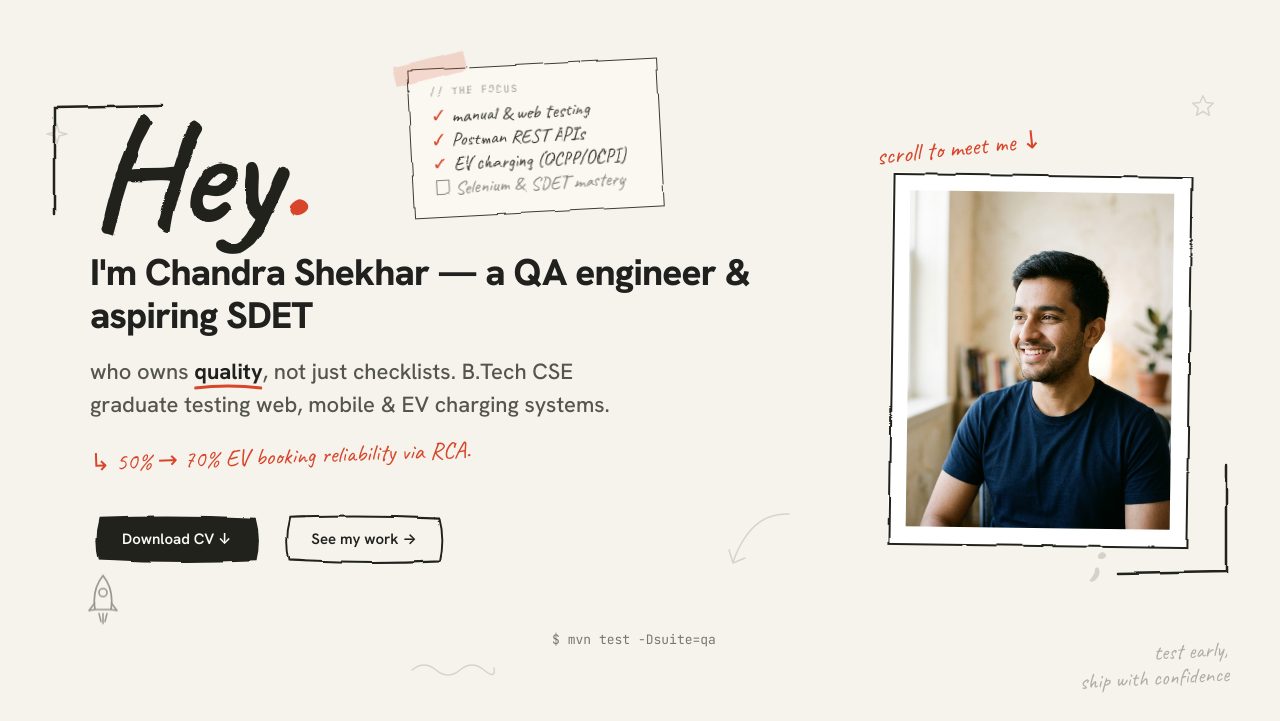
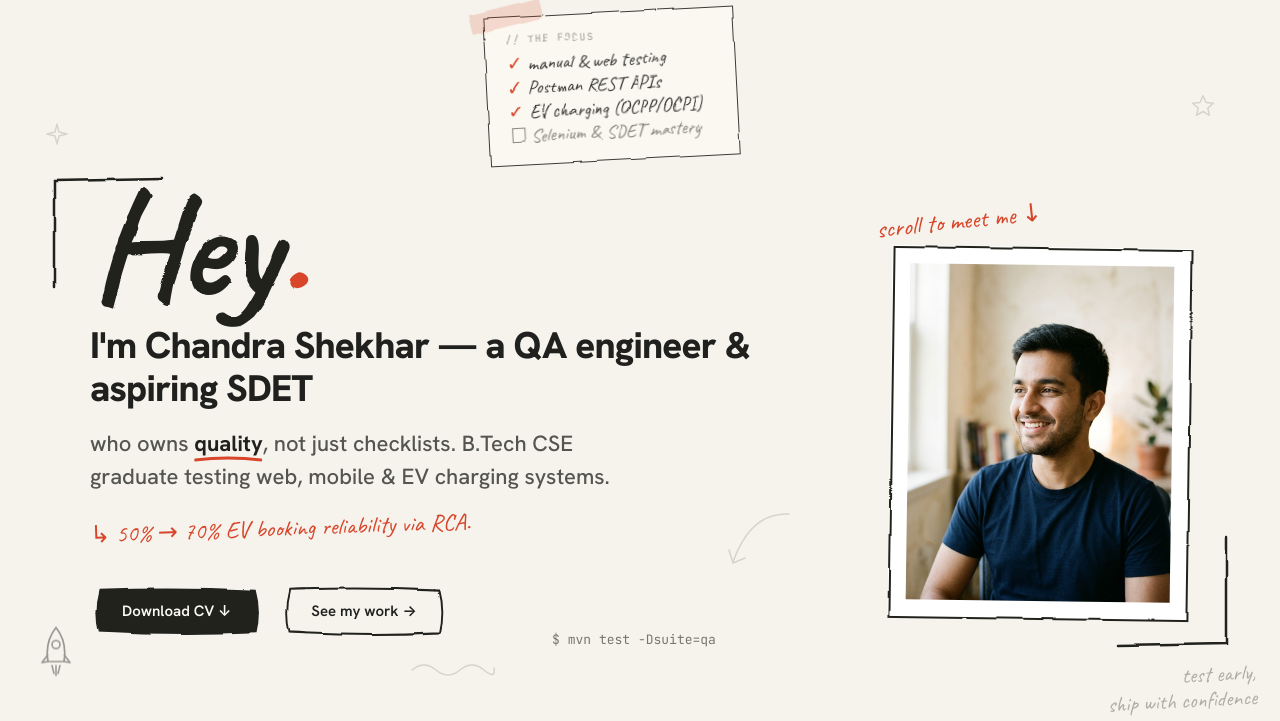
Before and after one commit to sdetChandraShekhar/ShekharPortFolio, a plain HTML site: page index.html in a window 1280 px wide. Shown: the part 79-800 px from the top of the page. Drawn offline with Linux system fonts and the light colour scheme.

Commit message:
Refine hero spacing and mobile header

```diff
--- a/index.html
+++ b/index.html
@@ -164,7 +164,7 @@
     .hero {
       position: relative;
       min-height: calc(100vh - 60px);
-      padding: 40px 48px 80px;
+      padding: 185px 48px 80px;
       display: flex;
       align-items: center;
       background: #f5f3ec;
@@ -898,6 +898,10 @@
     [data-anim="draw"].in path { animation: draw .75s ease forwards; }
 
     /* Responsive Breakpoints */
+    @media (max-width: 1150px) {
+      .hero-sticky-note { display: none !important; }
+      .hero { padding: 56px 36px 72px; }
+    }
     @media (max-width: 920px) {
       .hero-row { gap: 36px; padding: 0 20px; }
       .about-row { flex-direction: column; gap: 36px; }
@@ -998,7 +1002,7 @@
           <path d="M12 2.5 L14.8 8.8 L21.5 9.5 L16.4 14 L17.9 20.6 L12 17.1 L6.1 20.6 L7.6 14 L2.5 9.5 L9.2 8.8 Z" stroke="#9a9a92" stroke-width="1.4" stroke-linejoin="round"/>
         </svg>
       </div>
-      <div class="doodle" style="top:10%;left:32%;transform:rotate(-3deg);z-index:1;" aria-hidden="true">
+      <div class="doodle hero-sticky-note" style="top:22px;left:38%;transform:rotate(-3deg);z-index:1;" aria-hidden="true">
         <div style="position:relative;width:250px;padding:16px 20px;background:#faf8f1;border:1.8px solid #3a3a35;filter:url(#boil);font-family:'Caveat',cursive;font-size:19px;color:#3a3a35;">
           <div style="position:absolute;top:-11px;left:-14px;width:72px;height:20px;background:rgba(216,69,42,0.18);transform:rotate(-11deg);"></div>
           <div style="font-family:'JetBrains Mono',monospace;font-size:10px;letter-spacing:.14em;color:#9a9a92;margin-bottom:6px;">// THE FOCUS</div>
@@ -1022,12 +1026,12 @@
           <path d="M2 12 Q14 2 26 12 T50 12 T74 12 T84 10" stroke="#9a9a92" stroke-width="1.5" fill="none" stroke-linecap="round"/>
         </svg>
       </div>
-      <div class="doodle" style="bottom:5%;right:4%;font-family:'Caveat',cursive;font-size:22px;color:#b0ada5;transform:rotate(-3deg);text-align:right;line-height:1.15;" aria-hidden="true">
+      <div class="doodle" style="bottom:14px;right:24px;font-family:'Caveat',cursive;font-size:22px;color:#b0ada5;transform:rotate(-3deg);text-align:right;line-height:1.15;" aria-hidden="true">
         test early,<br>ship with confidence
       </div>
       <div class="doodle" style="bottom:19%;right:14%;font-family:'Caveat',cursive;font-size:66px;color:#d6d2c7;font-weight:700;line-height:1;" aria-hidden="true">;</div>
 
-      <div class="egg" style="bottom:13%;left:6.5%;opacity:.58;animation:floaty 5.5s ease-in-out infinite;" title="Launch test suite">
+      <div class="egg" style="bottom:6%;left:2.8%;opacity:.58;animation:floaty 5.5s ease-in-out infinite;" title="Launch test suite">
         <svg width="40" height="56" viewBox="0 0 40 56" fill="none">
           <path d="M20 4 C28 14 30 26 28 38 L12 38 C10 26 12 14 20 4 Z" stroke="#55554f" stroke-width="1.7" stroke-linejoin="round"/>
           <circle cx="20" cy="21" r="4" stroke="#55554f" stroke-width="1.6"/>
```
